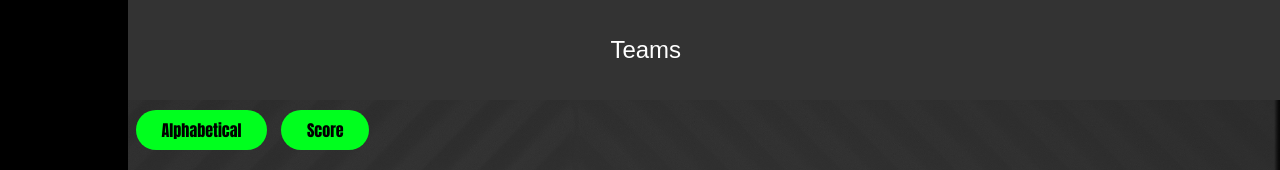
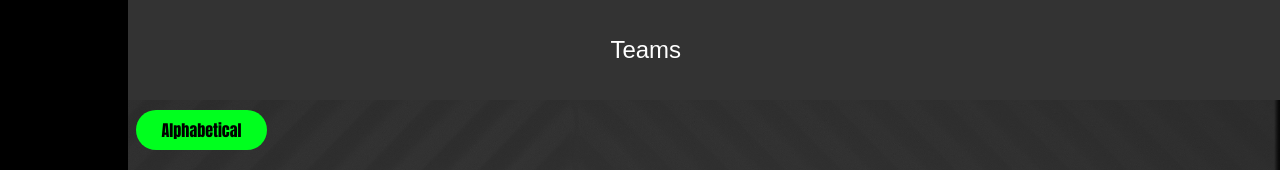
Before and after one commit to CEEJ-INFO2602/CEEJCompetitionPlatform, a Flask app: page /sort_teams_by_name_action in a window 1280 px wide. Shown: the part 80-250 px from the top of the page. Run offline with Flask 3, Linux system fonts and the light colour scheme; data that the repository does not hold is empty; parts of the project's set-up code (start-up, migrations or seed data) failed here and were passed over.

Commit message:
Remove sort

```diff
--- a/App/controllers/team.py
+++ b/App/controllers/team.py
@@ -23,12 +23,6 @@ def get_teams_by_alphabet():
 def get_teams_by_alphabet_json():
     return [team.to_json() for team in get_teams()]
 
-def get_teams_by_score():
-    return Team.query.order_by(Team.score).all()
-
-def get_teams_by_score_json():
-    return [team.to_json() for team in get_teams_by_score()]
-
 def update_team(id, teamName, score):
     team = get_team_by_id(id)
     if team:
--- a/App/templates/teamViewPage.html
+++ b/App/templates/teamViewPage.html
@@ -10,7 +10,6 @@
   </div>
   <div class="filter-container">
     <a class="filter-buttons1" href="/sort_teams_by_name_action">Alphabetical</a>
-    <a class="filter-buttons2" href="/sort_teams_by_score_action">Score</a>
   </div>
   <div class="sidebar">
         <!-- Add your sidebar content here -->
--- a/App/templates/teamViewPageAdmin.html
+++ b/App/templates/teamViewPageAdmin.html
@@ -10,7 +10,6 @@
   </div>
   <div class="filter-container">
     <a class="filter-buttons1" href="/sort_teams_by_name_action">Alphabetical</a>
-    <a class="filter-buttons2" href="/sort_teams_by_score_action">Score</a>
   </div>
   <div class="sidebar">
         <!-- Add your sidebar content here -->
--- a/App/views/auth.py
+++ b/App/views/auth.py
@@ -26,7 +26,6 @@ from App.controllers import (
     get_all_competitions_by_alphabet,
     get_all_competitions_by_start_date,
     get_teams_by_alphabet,
-    get_teams_by_score,
     delete_competition,
     update_competition,
     get_all_users,
@@ -282,11 +281,6 @@ def sort_teams_by_name_action():
     teams = get_teams_by_alphabet()
     return render_template('teamViewPage.html', teams=teams)
 
-@auth_views.route('/sort_teams_by_score_action', methods=['GET', 'POST'])
-def sort_teams_by_date_action():
-    teams = get_teams_by_score()
-    return render_template('teamViewPage.html', teams=teams)
-
 @auth_views.route('/participantViewPage/<int:team_id>')
 def participantViewPage(team_id):
     team = Team.query.filter_by(id=team_id).first()
```
